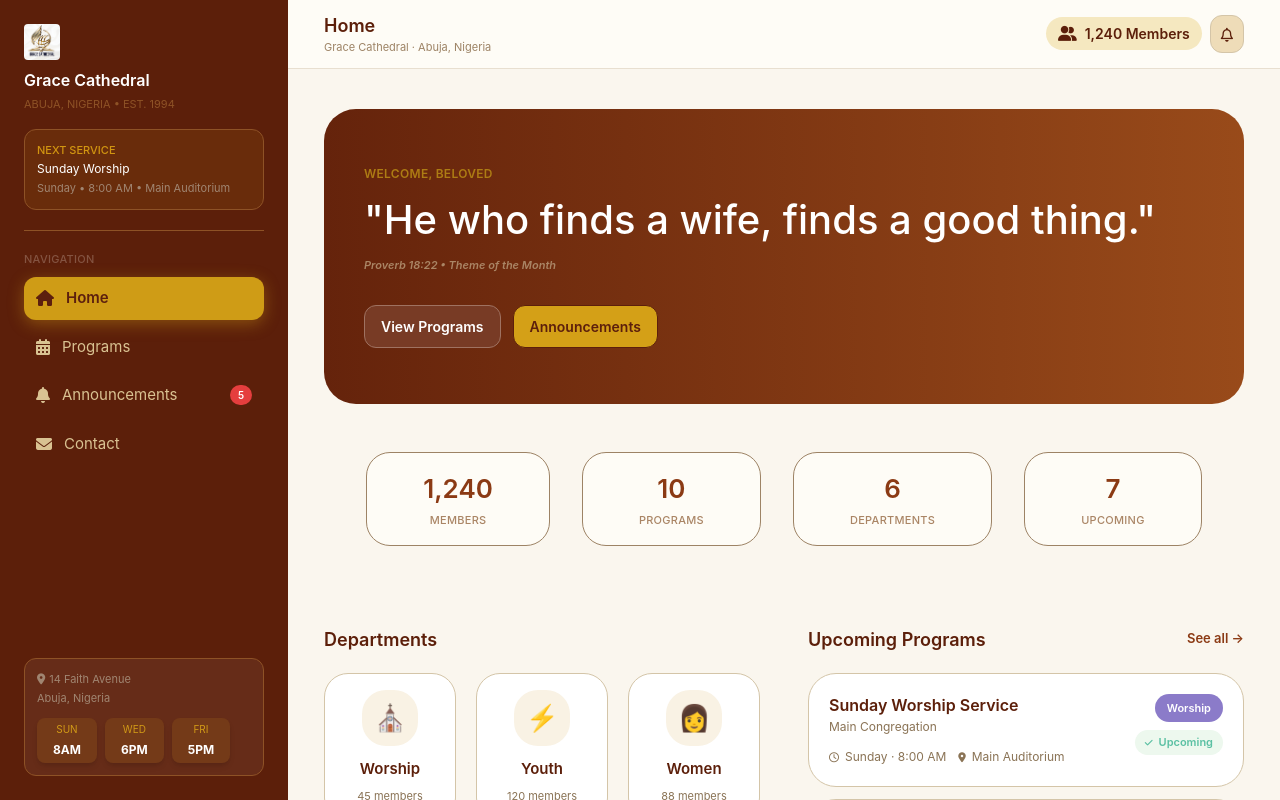
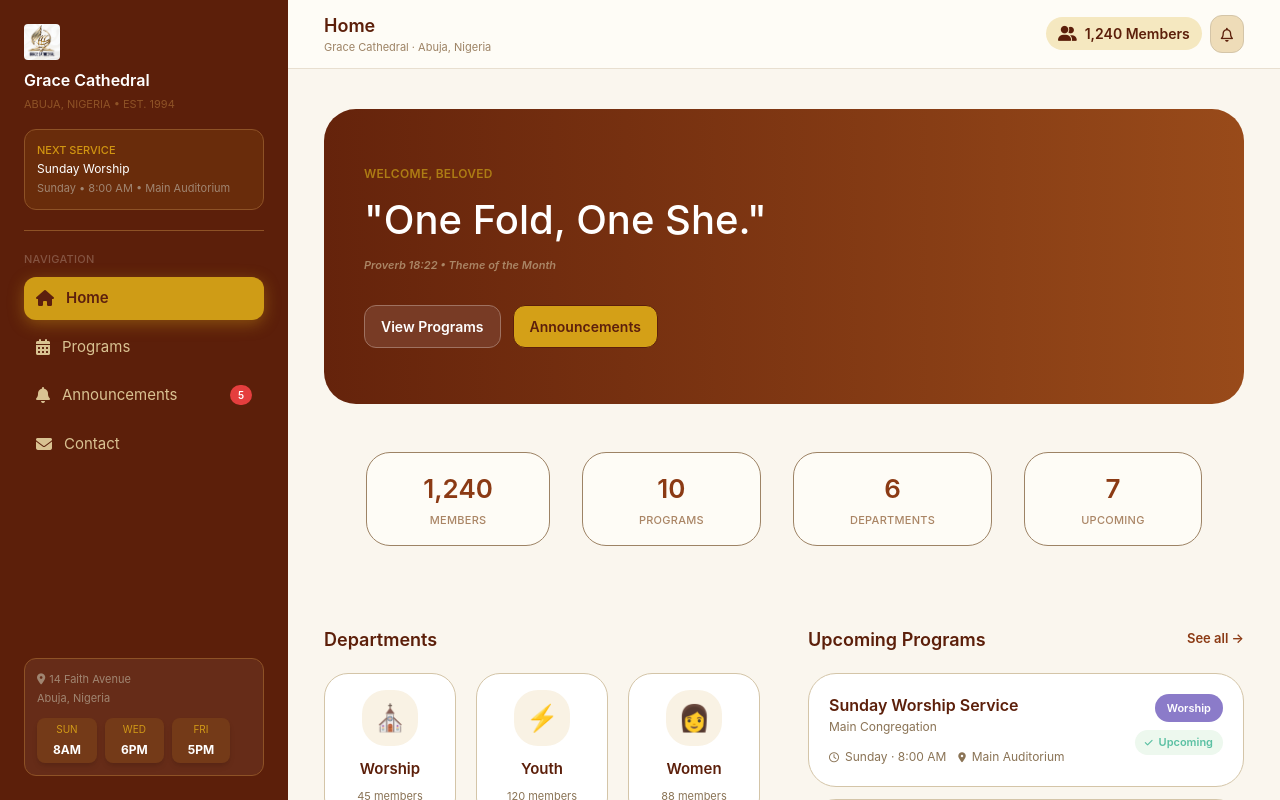
Before and after one commit to molatunji-ctrl/GraceCathedral, a React (Vite) app: page / in a window 1280 px wide. Shown: the top 800 px of the page. Built offline with nearby package versions, Linux system fonts and the light colour scheme.

Commit message:
Update Home.jsx

```diff
--- a/src/pages/Home.jsx
+++ b/src/pages/Home.jsx
@@ -59,7 +59,7 @@ function Home() {
             WELCOME, BELOVED
           </h3>
           <p className='text-[24px] sm:text-[32px] lg:text-[40px] text-white font-medium leading-tight'>
-            "He who finds a wife, finds a good thing."
+            "One Fold, One She."
           </p>
           <p className='text-[10px] sm:text-[11px] font-semibold italic text-[#AA8565]'>
             Proverb 18:22 • Theme of the Month
```
